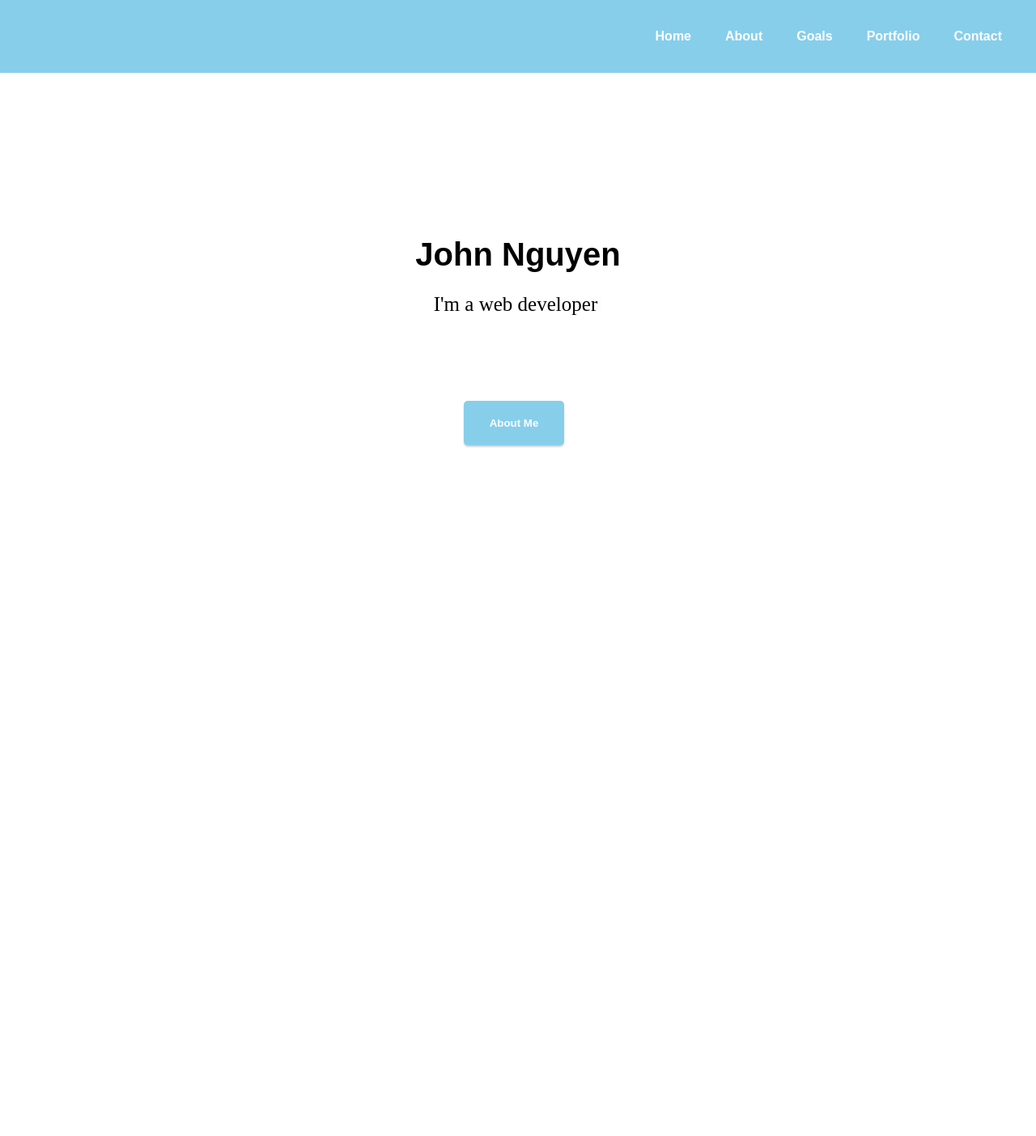
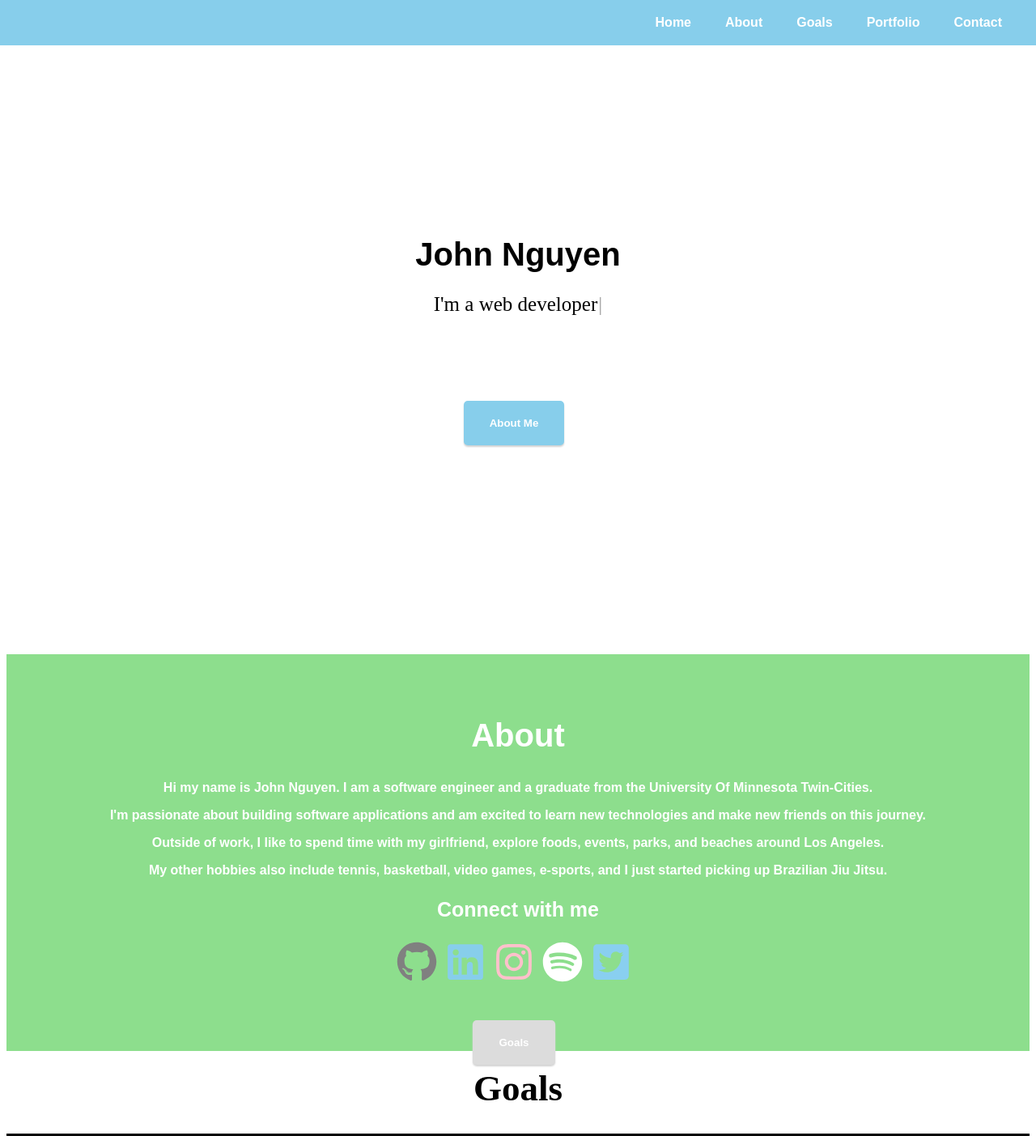
Before and after one commit to johnson82nguyen/React-Main-Portfolio, a React (Create React App) app in the folder JohnNguyen/: page / in a window 1280 px wide. Shown: the top 1403 px of the page at 81% size. Built offline with nearby package versions, Linux system fonts and the light colour scheme.

Commit message:
more changes

```diff
--- a/JohnNguyen/src/components/About.css
+++ b/JohnNguyen/src/components/About.css
@@ -1,13 +1,12 @@
 .about {
     max-width: 100%;
-    margin-top: 1000px;
     padding-top: 45px;
     padding-bottom: 45px;
     align-items: center;
     text-align: center;
     height: 100%;
     background-color: #8dde8d;
-    margin-bottom: 500px;
+    height: 50vh;
     color: white;
     font-family: sans-serif;
     position: relative;
--- a/JohnNguyen/src/components/Navbar.css
+++ b/JohnNguyen/src/components/Navbar.css
@@ -1,6 +1,6 @@
 .header {
     position: fixed;
-    height: 90px;
+    height: 7vh;
     width: 100%;
     top: 0;
     left: 0;
--- a/JohnNguyen/src/components/Projects.css
+++ b/JohnNguyen/src/components/Projects.css
@@ -1,10 +1,10 @@
 
 
 .projectsContainer {
+    display: block;
     margin-top: 100px;
     padding: 10px;
     height: 1000px;
-    min-width: 780px;
     overflow: hidden;
     padding-bottom: 100px;
     margin-bottom: 5%;
```
